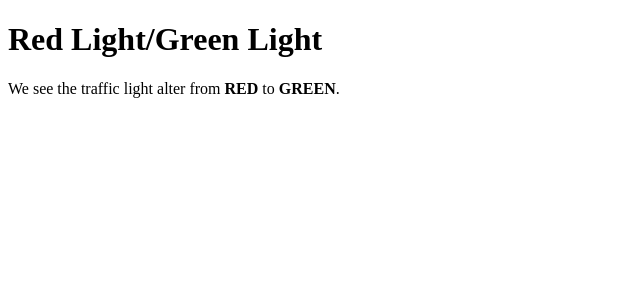
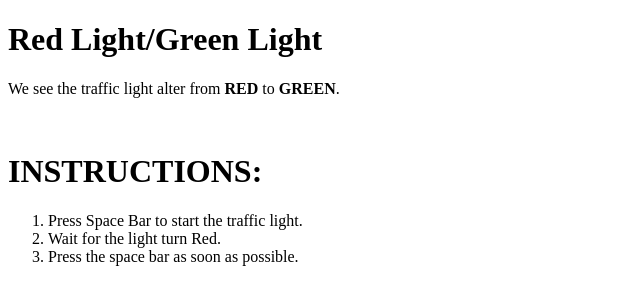
Before and after one commit to Z-Guy/Red-Light-Green-Light, a plain HTML site: page index.html in a window 1280 px wide. Shown: the whole page, without its empty margins (0-640 px from the left). Drawn offline with Linux system fonts and the light colour scheme.

Commit message:
Added instructions and testing if github desktop app will sync with website

```diff
--- a/index.html
+++ b/index.html
@@ -15,5 +15,12 @@
         <span class="green"></span>
     </div>
     <p>We see the traffic light alter from <b id = "Red">RED</b> to <b id = "Green">GREEN</b>.</p>
+    <br>
+    <h1>INSTRUCTIONS:</h1>
+    <ol>
+        <li>Press Space Bar to start the traffic light.</li>
+        <li>Wait for the light turn Red.</li>
+        <li>Press the space bar as soon as possible.</li>
+    </ol>
 </body>
 </html>
```
